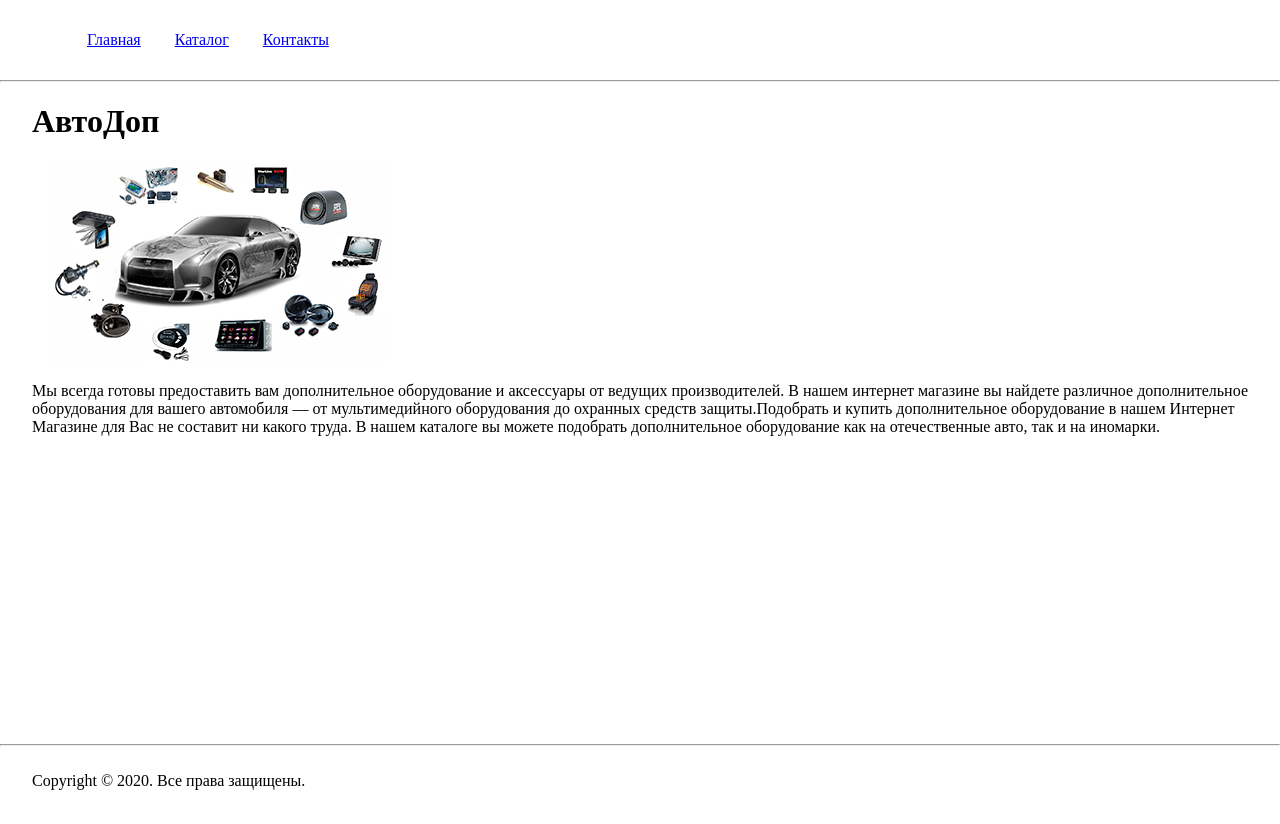
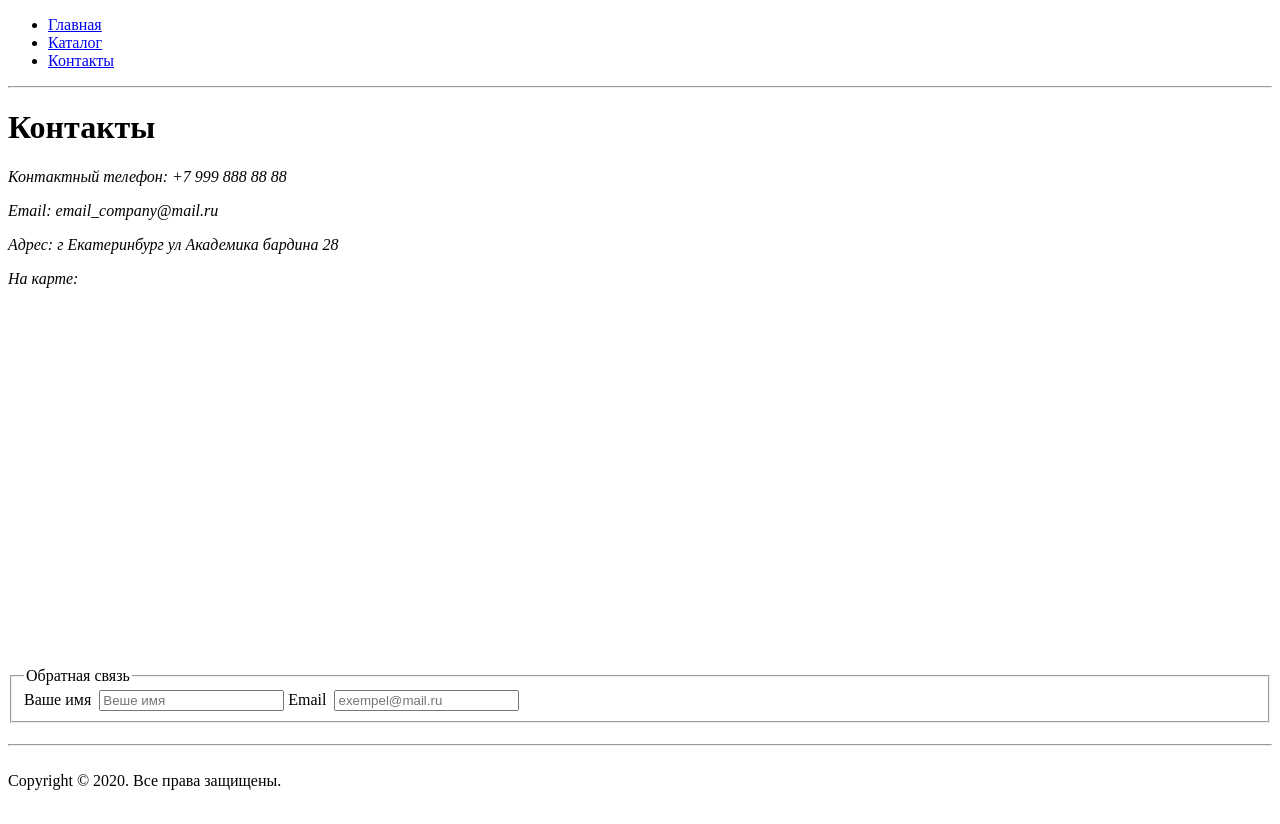
Before and after one commit to wowankz/education, a plain HTML site: page Html_css/lesson_2/contacts.html in a window 1280 px wide. Drawn offline with Linux system fonts and the light colour scheme.

Commit message:
Добавил контакты и карту

```diff
--- a/Html_css/lesson_2/contacts.html
+++ b/Html_css/lesson_2/contacts.html
@@ -4,31 +4,46 @@
 <head>
     <meta charset="UTF-8">
     <meta name="viewport" content="width=device-width, initial-scale=1.0">
-    <title>Главная</title>
+    <title>Контакты</title>
 </head>
 
-<body style="margin: 0;">
+<body>
     <div style="padding-bottom: 80px;min-height: 90vh;position: relative;">
         <header>
-            <div style="margin: 0 auto; max-width: 95vw;">
-                <ul class="menu" style="list-style-type: none;">
-                    <li style="display: inline-block;padding: 15px;"><a href="index.html">Главная</a></li>
-                    <li style="display: inline-block;padding: 15px;"><a href="catalog/catalog.html">Каталог</a></li>
-                    <li style="display: inline-block;padding: 15px;"><a href="#">Контакты</a></li>
+            <div>
+                <ul class="menu">
+                    <li><a href="index.html">Главная</a></li>
+                    <li><a href="catalog/catalog.html">Каталог</a></li>
+                    <li><a href="#">Контакты</a></li>
                 </ul>
             </div>
             <hr>
         </header>
 
         <main>
-            <div style="margin: 0 auto; max-width: 95vw;">
-                <h1>АвтоДоп</h1>
-                <img src="images/auto_dop.jpg" alt=""><br>
-                <p>
-                    Мы&nbsp;всегда готовы предоставить вам дополнительное оборудование и&nbsp;аксессуары от&nbsp;ведущих производителей. В&nbsp;нашем интернет магазине вы&nbsp;найдете различное дополнительное оборудования для вашего автомобиля&nbsp;&mdash; от&nbsp;мультимедийного
-                    оборудования до&nbsp;охранных средств защиты.Подобрать и&nbsp;купить дополнительное оборудование в&nbsp;нашем Интернет Магазине для Вас не&nbsp;составит ни&nbsp;какого труда. В&nbsp;нашем каталоге вы&nbsp;можете подобрать дополнительное
-                    оборудование как на&nbsp;отечественные авто, так и&nbsp;на&nbsp;иномарки.
-                </p>
+            <div>
+                <h1>Контакты</h1>
+                <address>
+                    <p>Контактный телефон: +7 999 888 88 88</p>
+                    <p>Email: email_company@mail.ru</p>
+                    <p>Адрес: г Екатеринбург ул Академика бардина 28</p>
+                    <p>
+                        На карте: <br><br>
+                        <iframe src="https://yandex.ru/map-widget/v1/?um=constructor%3Adb8122f3cd8a34b2303a1cdc098f9ad9254d11530b66eee491712375a781d628&amp;source=constructor" width="500" height="323" frameborder="0"></iframe>
+                    </p>
+                </address>
+                <br>
+                <form action="#">
+                    <fieldset>
+                        <legend>Обратная связь</legend>
+                        <label for="name">Ваше имя&nbsp;</label>
+                        <input type="text" name="name" placeholder="Веше имя">
+                        <label for="email">Email&nbsp;</label>
+                        <input type="email" name="email" placeholder="exempel@mail.ru">
+
+                    </fieldset>
+
+                </form>
             </div>
 
 
@@ -36,8 +51,7 @@
 
         <footer style="position: absolute; bottom: 0;width: 100%;height: 80px;">
             <hr>
-            <div style="margin: 0 auto; max-width: 95vw;">
-
+            <div>
                 <br>Copyright &copy; 2020. Все права защищены.
                 <br>
             </div>
```
